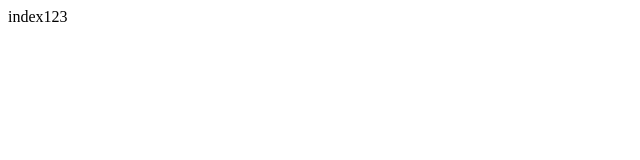
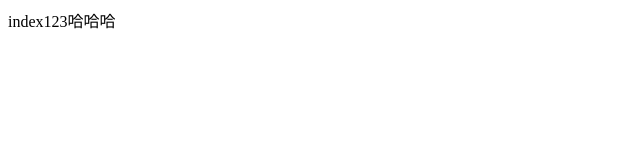
Before and after one commit to quanyou521/git-dem, a plain HTML site: page index.html in a window 1280 px wide. Shown: the whole page, without its empty margins (0-640 px from the left). Drawn offline with Linux system fonts and the light colour scheme.

Commit message:
A程序员第三次提交

```diff
--- a/index.html
+++ b/index.html
@@ -8,7 +8,7 @@
 </head>
 
 <body>
-    index123
+    index123哈哈哈
 </body>
 
 </html>
```
